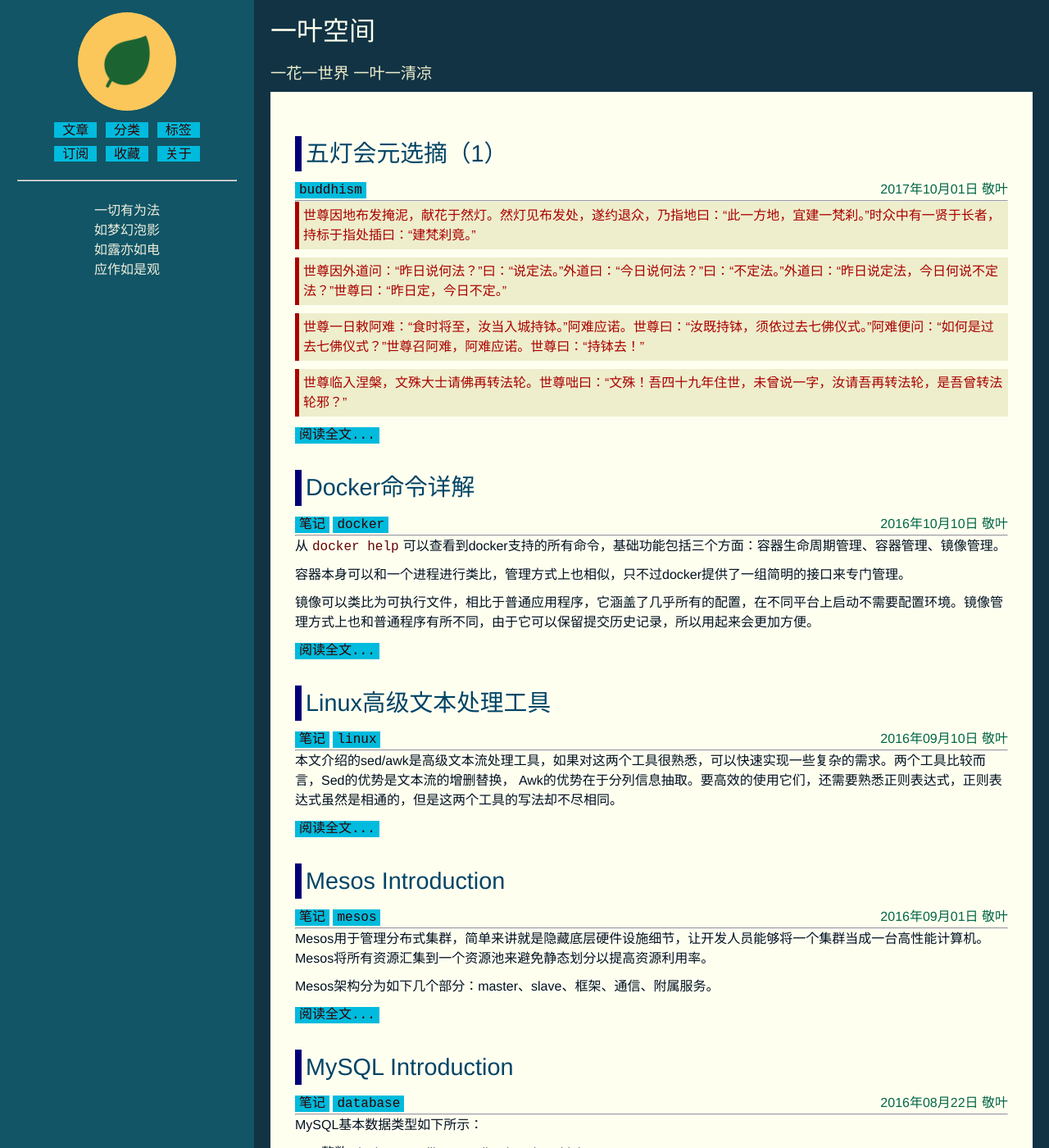
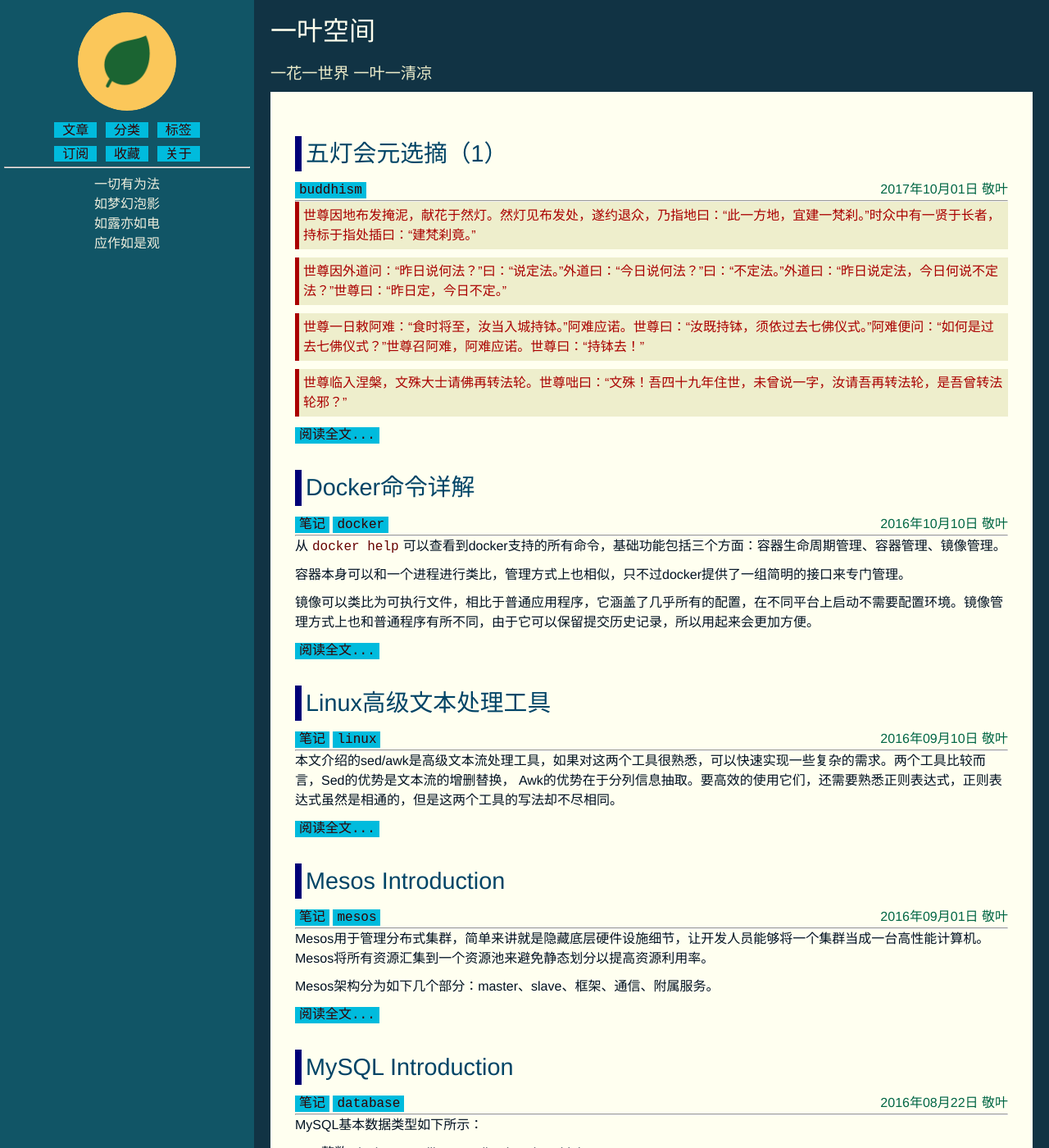
Before and after one commit to mickyching/mickyching.github.io, a Jekyll site: the page built from index.html, in a window 1280 px wide and 1400 px high. Shown: the whole window at 82% size. Built offline with Jekyll 4.4.1, drawn with Linux system fonts in a browser that asks for light colours; the list of posts is cut into pages by our own code.

```diff
--- a/_includes/head.html
+++ b/_includes/head.html
@@ -24,21 +24,22 @@
       <div class="site-img">
         <a href="{{ site.baseurl }}/"><image src="/theme/icon/leaf.png"></a>
       </div>
+
       <a class="side-nav" href="{{ "/menu/posts.html" | prepend: site.baseurl }}">文章</a>
       <a class="side-nav" href="{{ "/menu/categories.html" | prepend: site.baseurl }}">分类</a>
       <a class="side-nav" href="{{ "/menu/tags.html" | prepend: site.baseurl }}">标签</a>
     </div>
+
     <div align="center">
       <a class="side-nav" href="{{ "/menu/feed.xml" | prepend: site.baseurl }}">订阅</a>
       <a class="side-nav" href="{{ "/menu/favorite.html" | prepend: site.baseurl }}">收藏</a>
       <a class="side-nav" href="{{ "/menu/about.html" | prepend: site.baseurl }}">关于</a>
+      <hr>
     </div>
 
     <div class="side-toc">
-      <hr>
       <div id="sidebar-toc">
         <div align="center">
-          <br>
           一切有为法<br>
           如梦幻泡影<br>
           如露亦如电<br>
--- a/_sass/_layout.scss
+++ b/_sass/_layout.scss
@@ -185,7 +185,7 @@
     @include media-query($on-laptop) {
         display: none;
     }
-    padding: 1em;
+    padding-top: 0.5em;
 }
 
 .org-center {
--- a/theme/js/default.js
+++ b/theme/js/default.js
@@ -66,7 +66,7 @@ function css_hi_curlink() {
 function init_document() {
   $(".side-nav").each(css_hi_curlink);
 
-  var toc = document.getElementById("table-of-contents");
+  var toc = document.getElementById("text-table-of-contents");
   document.getElementById("sidebar-toc").innerHTML = toc.innerHTML;
   $("#sidebar-toc ul ul ul ul").hide();
 }
```
